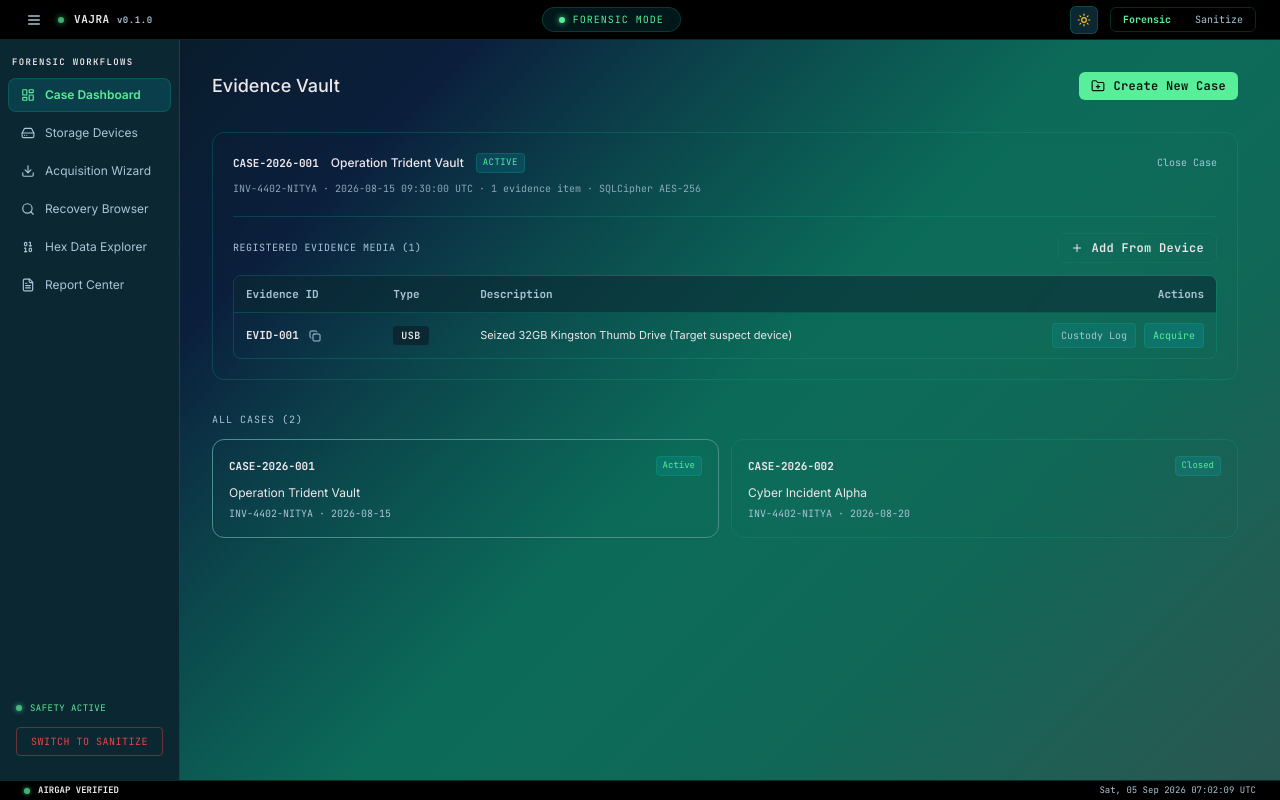
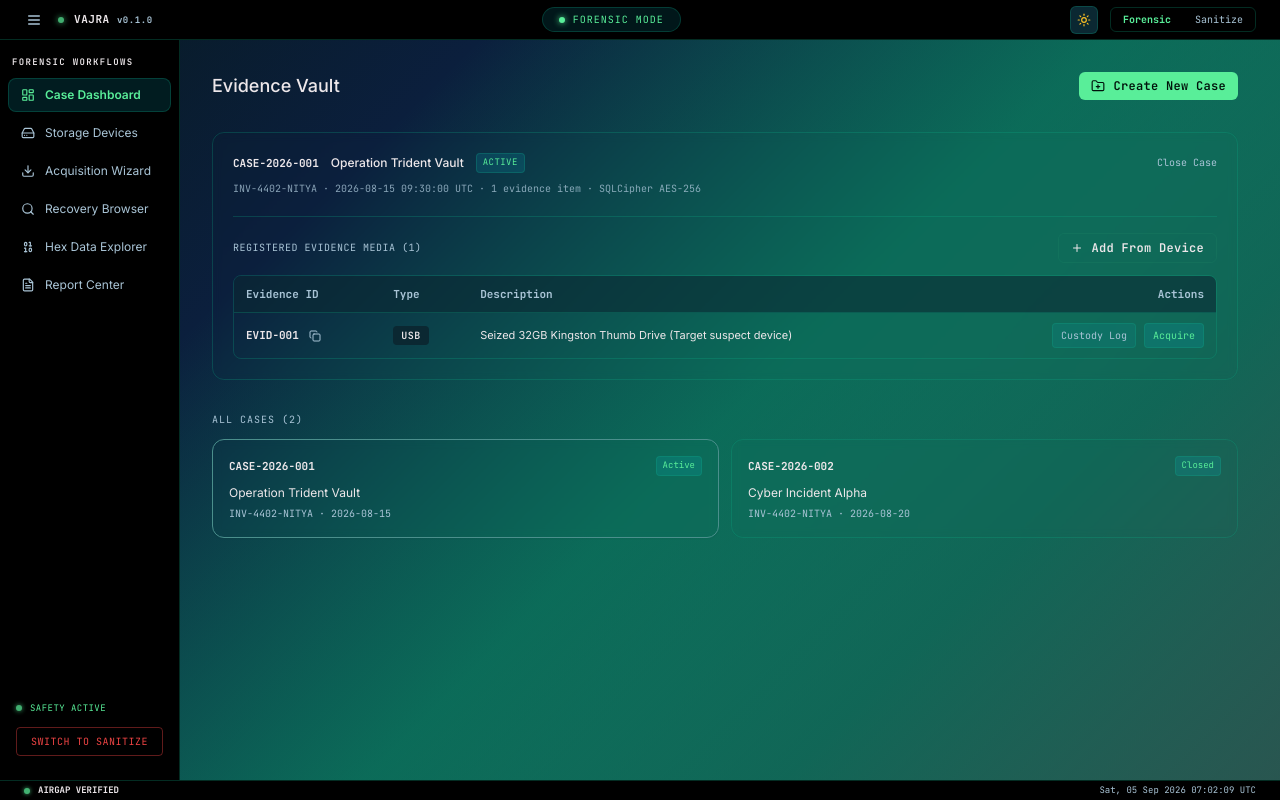
Before and after one commit to syedzahidsaleem/vajra-forensics-platform, a React (Vite) app in the folder ui/: page / in a window 1280 px wide. Built offline with nearby package versions, Linux system fonts and the light colour scheme.

Commit message:
feat(theme): make side navbar solid black in dark mode for both forensic and sanitize modes

```diff
--- a/ui/src/components/layout/Sidebar.tsx
+++ b/ui/src/components/layout/Sidebar.tsx
@@ -46,8 +46,8 @@ export const Sidebar: React.FC = () => {
     <aside
       className={`w-[180px] h-full flex flex-col py-4 select-none shrink-0 z-30 ${
         isForensic
-          ? 'bg-[var(--surface)] border-r border-[var(--forensic-border)]'
-          : 'bg-[var(--surface)] border-r border-[var(--sanitize-border)]'
+          ? 'bg-[var(--forensic-sidebar-bg)] border-r border-[var(--forensic-border)]'
+          : 'bg-[var(--sanitize-sidebar-bg)] border-r border-[var(--sanitize-border)]'
       }`}
     >
       {/* Section label — Static Text Label */}
--- a/ui/src/globals.css
+++ b/ui/src/globals.css
@@ -54,6 +54,7 @@
   --sanitize-accent: var(--sanitize-primary-text-dark);
   --sanitize-border: var(--sanitize-border-dark);
   --sanitize-navbar-bg: #000000;
+  --sanitize-sidebar-bg: #000000;
   --sanitize-bg-gradient: linear-gradient(
     135deg,
     #0D0304 0%,
@@ -98,6 +99,7 @@
   --sanitize-accent: var(--sanitize-primary-text-light);
   --sanitize-border: var(--sanitize-border-light);
   --sanitize-navbar-bg: var(--sanitize-surface-light);
+  --sanitize-sidebar-bg: var(--sanitize-surface-light);
   --sanitize-page-bg: var(--sanitize-bg-light);
   --sanitize-bg-gradient: var(--sanitize-bg-light);
 }
@@ -119,6 +121,7 @@
   --forensic-accent: var(--forensic-primary-text-dark);
   --forensic-border: var(--forensic-border-dark);
   --forensic-navbar-bg: #000000;
+  --forensic-sidebar-bg: #000000;
   --forensic-bg-gradient: linear-gradient(
     135deg,
     #071a20 0%,
@@ -160,12 +163,13 @@
   --forensic-accent: var(--forensic-primary-text-light);
   --forensic-border: var(--forensic-border-light);
   --forensic-navbar-bg: var(--forensic-surface-light);
+  --forensic-sidebar-bg: var(--forensic-surface-light);
   --forensic-page-bg: var(--forensic-bg-light);
   --forensic-bg-gradient: var(--forensic-bg-light);
 }
 
 /* Default fallback when theme is dark but mode isn't explicitly set */
-:root[data-theme="dark"], html[data-theme="dark"] {
+:root[data-theme="dark"]:not([data-mode="sanitize"]), html[data-theme="dark"]:not([data-mode="sanitize"]) {
   --bg: var(--forensic-bg-dark);
   --surface: var(--forensic-surface-dark);
   --text: var(--forensic-text-dark);
@@ -174,6 +178,7 @@
   --border: var(--forensic-border-dark);
   --primary-text: var(--forensic-primary-text-dark);
   --forensic-navbar-bg: #000000;
+  --forensic-sidebar-bg: #000000;
   --forensic-bg-gradient: linear-gradient(
     135deg,
     #071a20 0%,
@@ -199,7 +204,7 @@
   );
 }
 
-:root[data-theme="light"], html[data-theme="light"] {
+:root[data-theme="light"]:not([data-mode="sanitize"]), html[data-theme="light"]:not([data-mode="sanitize"]) {
   --bg: var(--forensic-bg-light);
   --surface: var(--forensic-surface-light);
   --text: var(--forensic-text-light);
@@ -207,6 +212,8 @@
   --primary-hover: var(--forensic-primary-hover-light);
   --border: var(--forensic-border-light);
   --primary-text: var(--forensic-primary-text-light);
+  --forensic-navbar-bg: var(--forensic-surface-light);
+  --forensic-sidebar-bg: var(--forensic-surface-light);
   --forensic-page-bg: var(--forensic-bg-light);
   --forensic-bg-gradient: var(--forensic-bg-light);
 }
```
